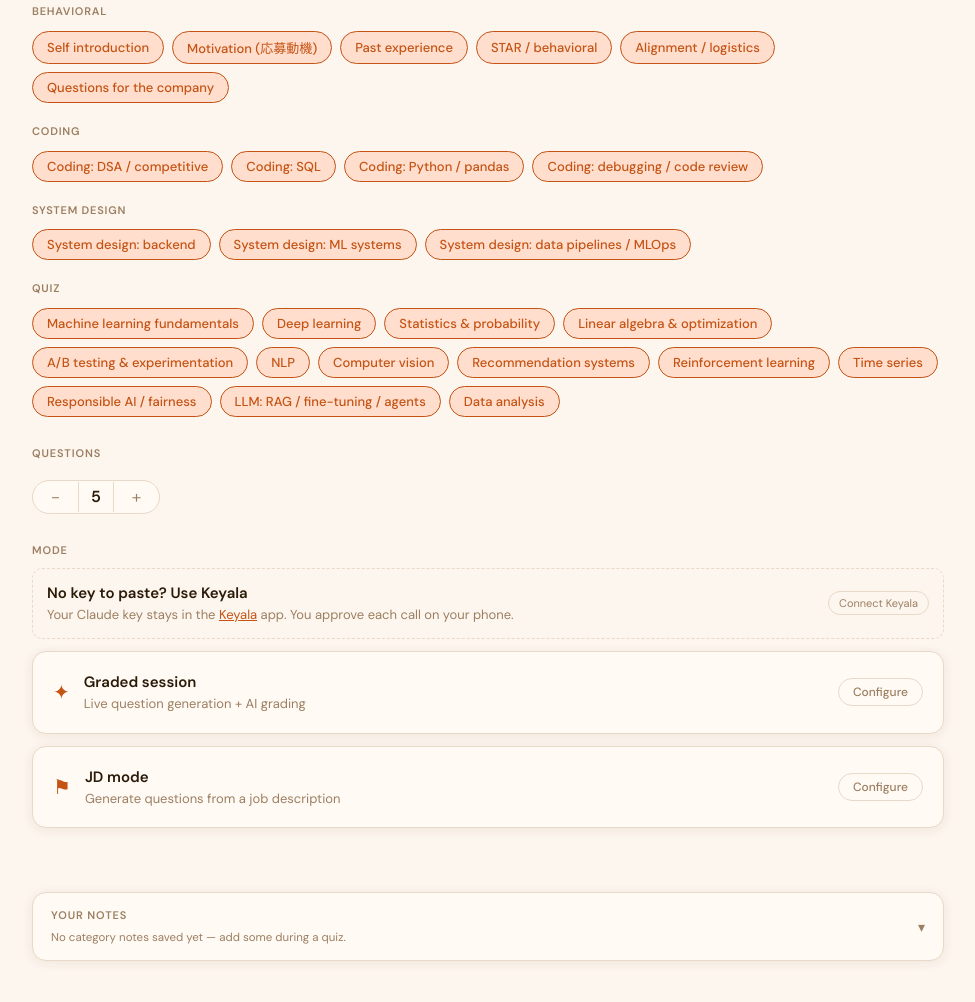
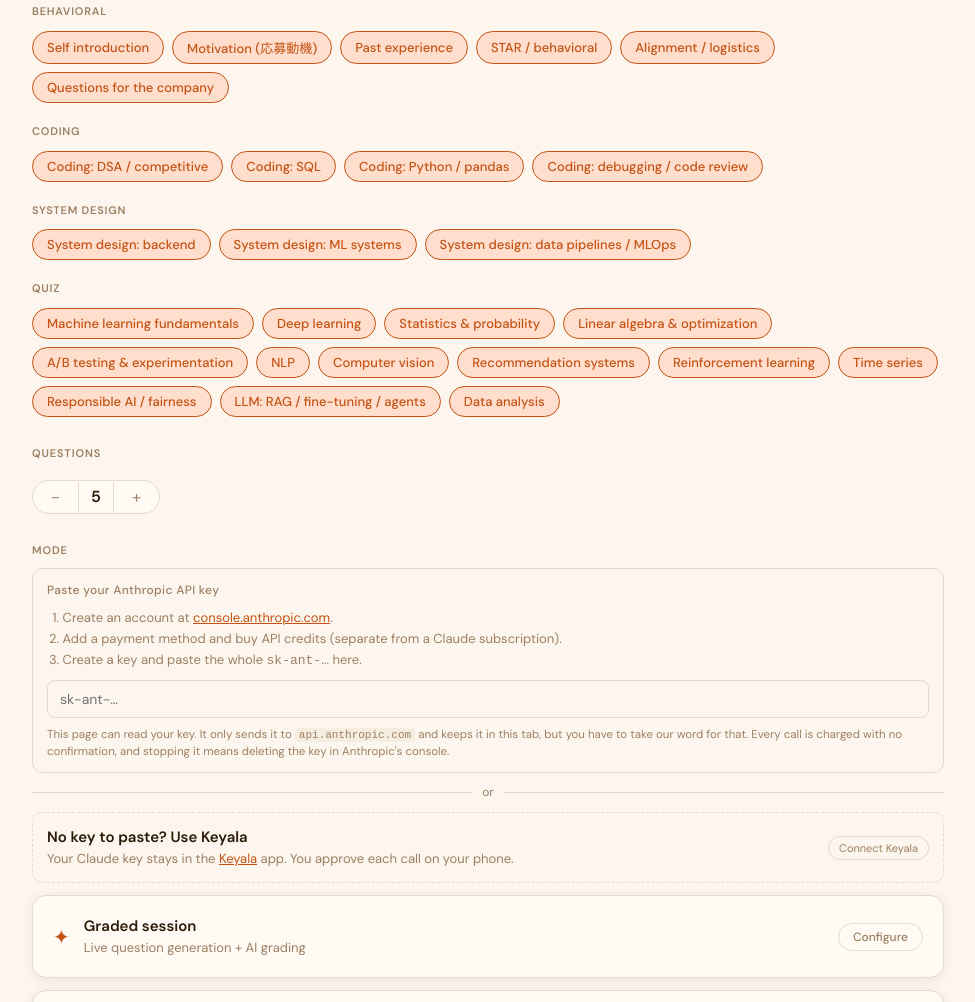
Before and after one commit to iamjoseph331/interview_prepper, a plain HTML site: page index.html in a window 1280 px wide. Shown: the part 217-1219 px from the top of the page, without its empty margins (152-1127 px from the left). Drawn offline with Linux system fonts and the light colour scheme.

Commit message:
One shared Anthropic key field above the Keyala option, with the real steps and risks of pasting a key
Co-Authored-By: Claude Opus 5.5 <noreply@anthropic.com>

```diff
--- a/app.js
+++ b/app.js
@@ -307,7 +307,7 @@ async function startApi() {
 
 async function startJd() {
   const jdText = document.getElementById("jd-text").value.trim();
-  const apiKey = document.getElementById("jd-api-key").value.trim();
+  const apiKey = document.getElementById("api-key").value.trim();
   const model  = document.getElementById("jd-model").value;
   if (!jdText) { showError("Paste or upload a job description first."); return; }
   if (!apiKey && !state.grant) { showError("Paste an API key or connect Keyala first."); return; }
--- a/index.html
+++ b/index.html
@@ -54,6 +54,17 @@
       </div>
 
       <div class="section-label" style="margin-top:28px">Mode</div>
+      <div class="key-bar needs-key">
+        <label class="field-label" for="api-key">Paste your Anthropic API key</label>
+        <ol class="key-steps">
+          <li>Create an account at <a href="https://console.anthropic.com/" target="_blank" rel="noopener">console.anthropic.com</a>.</li>
+          <li>Add a payment method and buy API credits (separate from a Claude subscription).</li>
+          <li>Create a key and paste the whole <code>sk-ant-…</code> here.</li>
+        </ol>
+        <input type="password" id="api-key" placeholder="sk-ant-…" autocomplete="off" />
+        <p class="fine-print">This page can read your key. It only sends it to <code>api.anthropic.com</code> and keeps it in this tab, but you have to take our word for that. Every call is charged with no confirmation, and stopping it means deleting the key in Anthropic's console.</p>
+      </div>
+      <div class="or-sep needs-key"><span>or</span></div>
       <div class="keyala-bar">
         <div id="keyala-off">
           <div class="mode-title">No key to paste? Use Keyala</div>
@@ -77,9 +88,6 @@
             <button class="mode-toggle-btn" id="mode-api-toggle">Configure</button>
           </div>
           <div class="mode-card-body" id="mode-api-body" style="display:none">
-            <label class="field-label needs-key">Anthropic API key
-              <input type="password" id="api-key" placeholder="sk-ant-…" autocomplete="off" />
-            </label>
             <label class="field-label">Model
               <select id="model">
                 <option value="claude-sonnet-4-6" selected>Sonnet 4.6 — balanced (default)</option>
@@ -87,7 +95,6 @@
                 <option value="claude-opus-4-7">Opus 4.7 — highest quality</option>
               </select>
             </label>
-            <p class="fine-print needs-key">Your key stays in <code>sessionStorage</code> and is only sent to <code>api.anthropic.com</code>. Cleared when you close this tab.</p>
             <button id="start-api" class="primary-btn">Start graded session →</button>
           </div>
         </div>
@@ -109,9 +116,6 @@
                 <span id="jd-file-name" class="jd-file-label"></span>
               </div>
               <textarea id="jd-text" rows="8" placeholder="…or paste the job description here (Markdown or plain text)"></textarea>
-            </label>
-            <label class="field-label needs-key">Anthropic API key
-              <input type="password" id="jd-api-key" placeholder="sk-ant-…" autocomplete="off" />
             </label>
             <label class="field-label">Model
               <select id="jd-model">
--- a/styles.css
+++ b/styles.css
@@ -269,7 +269,7 @@ html, body {
   color: var(--muted);
   letter-spacing: 0.03em;
 }
-.field-label input,
+.field-label input, .key-bar input,
 .field-label select {
   background: var(--bg);
   border: 1.5px solid var(--border);
@@ -281,7 +281,7 @@ html, body {
   outline: none;
   transition: border-color 0.12s;
 }
-.field-label input:focus,
+.field-label input:focus, .key-bar input:focus,
 .field-label select:focus { border-color: var(--accent); }
 
 .fine-print { font-size: 11.5px; color: var(--muted); line-height: 1.5; }
@@ -320,6 +320,13 @@ html, body {
   font-weight: 400;
 }
 .ghost-btn:hover { border-color: var(--muted); color: var(--text); background: var(--surface-2); }
+
+/* ── API key bar ───────────────────────────────────── */
+.key-bar { display: flex; flex-direction: column; gap: 8px; padding: 12px 14px; border: 1.5px solid var(--border); border-radius: 10px; }
+.key-bar .key-steps { margin: 0; padding-left: 1.2em; font-size: 13px; color: var(--muted); }
+.key-bar a { color: var(--accent); }
+.or-sep { display: flex; align-items: center; gap: 10px; margin: 10px 0; color: var(--muted); font-size: 12px; }
+.or-sep::before, .or-sep::after { content: ""; flex: 1; border-top: 1px solid var(--border); }
 
 /* ── Keyala bar ─────────────────────────────────────── */
 .keyala-bar {
```
